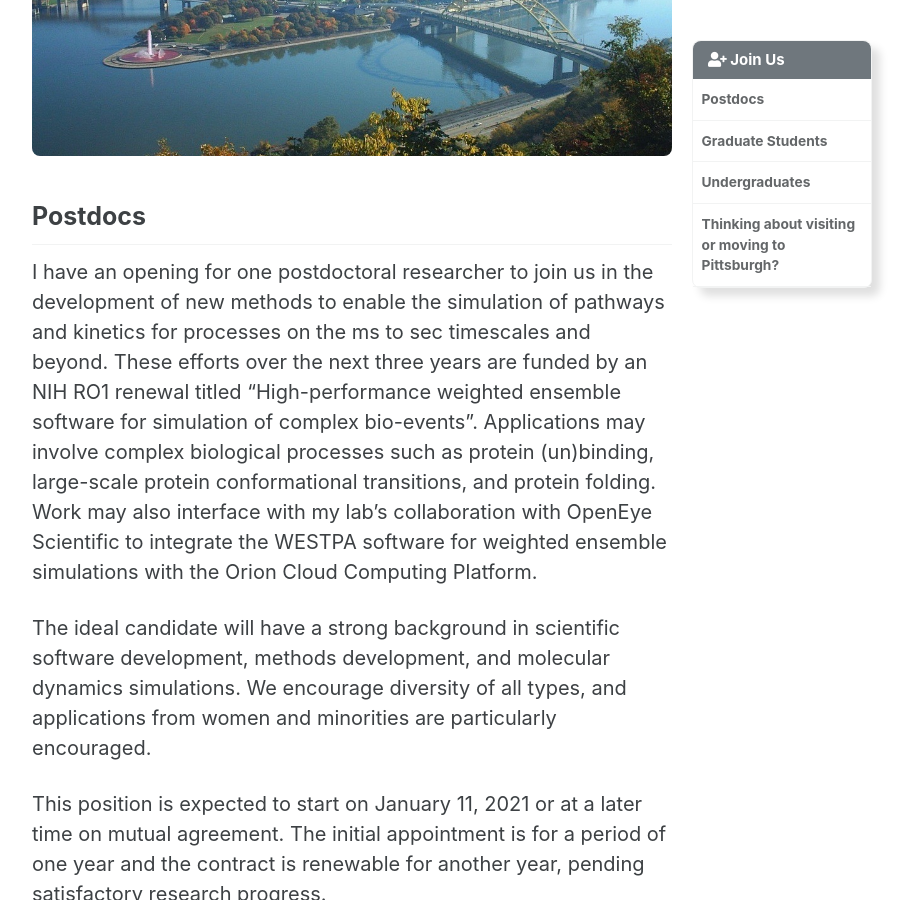
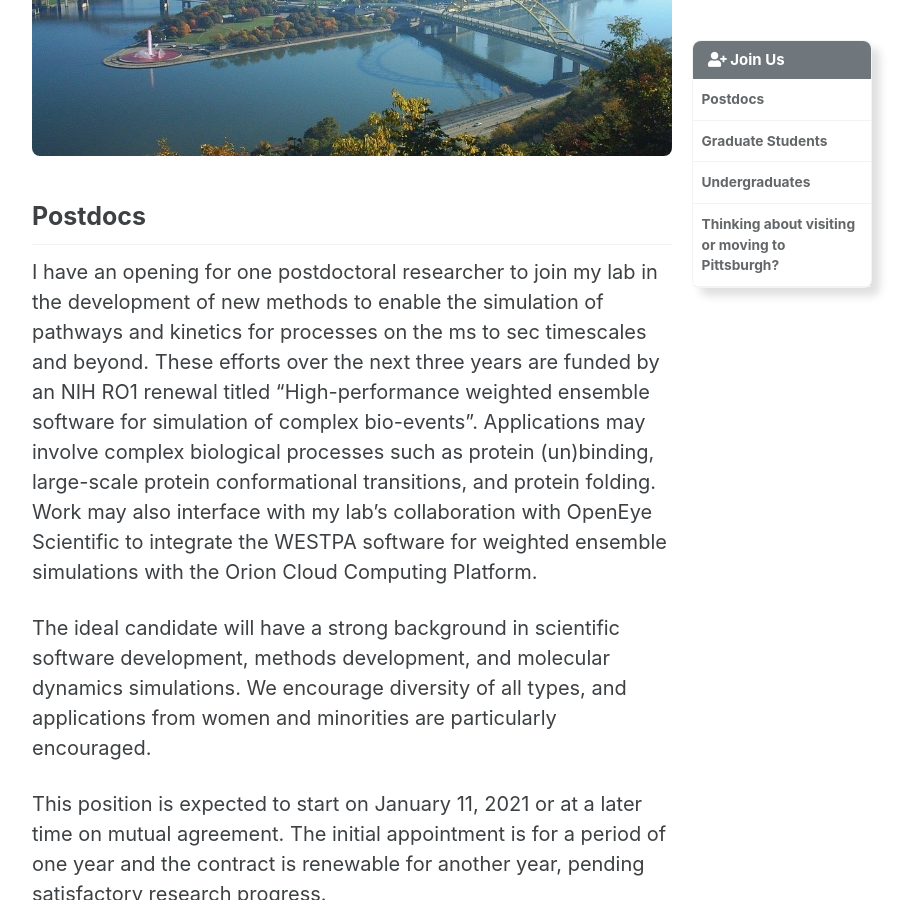
Before and after one commit to darianyang/mm-github-pages-test, a Jekyll site: the page built from _pages/join_us.md, in a window 1280 px wide and 900 px high, scrolled down 285 px. Shown: the whole window, without its empty margins (288-1200 px from the left). Built offline with Jekyll 4.4.1, drawn with Linux system fonts in a browser that asks for light colours; cached includes are drawn as plain includes.

Commit message:
Update join_us.md

```diff
--- a/_pages/join_us.md
+++ b/_pages/join_us.md
@@ -9,7 +9,7 @@
 
 {% include figure image_path="/assets/images/pittsburgh.jpg" alt="Pittsburgh Panorama" %}
 ## Postdocs
-I have an opening for one postdoctoral researcher to join us in the development of new methods to enable the simulation of pathways and kinetics for processes on the ms to sec timescales and beyond. These efforts over the next three years are funded by an NIH RO1 renewal titled “High-performance weighted ensemble software for simulation of complex bio-events”. Applications may involve complex biological processes such as protein (un)binding, large-scale protein conformational transitions, and protein folding. Work may also interface with my lab’s collaboration with OpenEye Scientific to integrate the WESTPA software for weighted ensemble simulations with the Orion Cloud Computing Platform.
+I have an opening for one postdoctoral researcher to join my lab in the development of new methods to enable the simulation of pathways and kinetics for processes on the ms to sec timescales and beyond. These efforts over the next three years are funded by an NIH RO1 renewal titled “High-performance weighted ensemble software for simulation of complex bio-events”. Applications may involve complex biological processes such as protein (un)binding, large-scale protein conformational transitions, and protein folding. Work may also interface with my lab’s collaboration with OpenEye Scientific to integrate the WESTPA software for weighted ensemble simulations with the Orion Cloud Computing Platform.
 
 The ideal candidate will have a strong background in scientific software development, methods development, and molecular dynamics simulations. We encourage diversity of all types, and applications from women and minorities are particularly encouraged.
 
```
